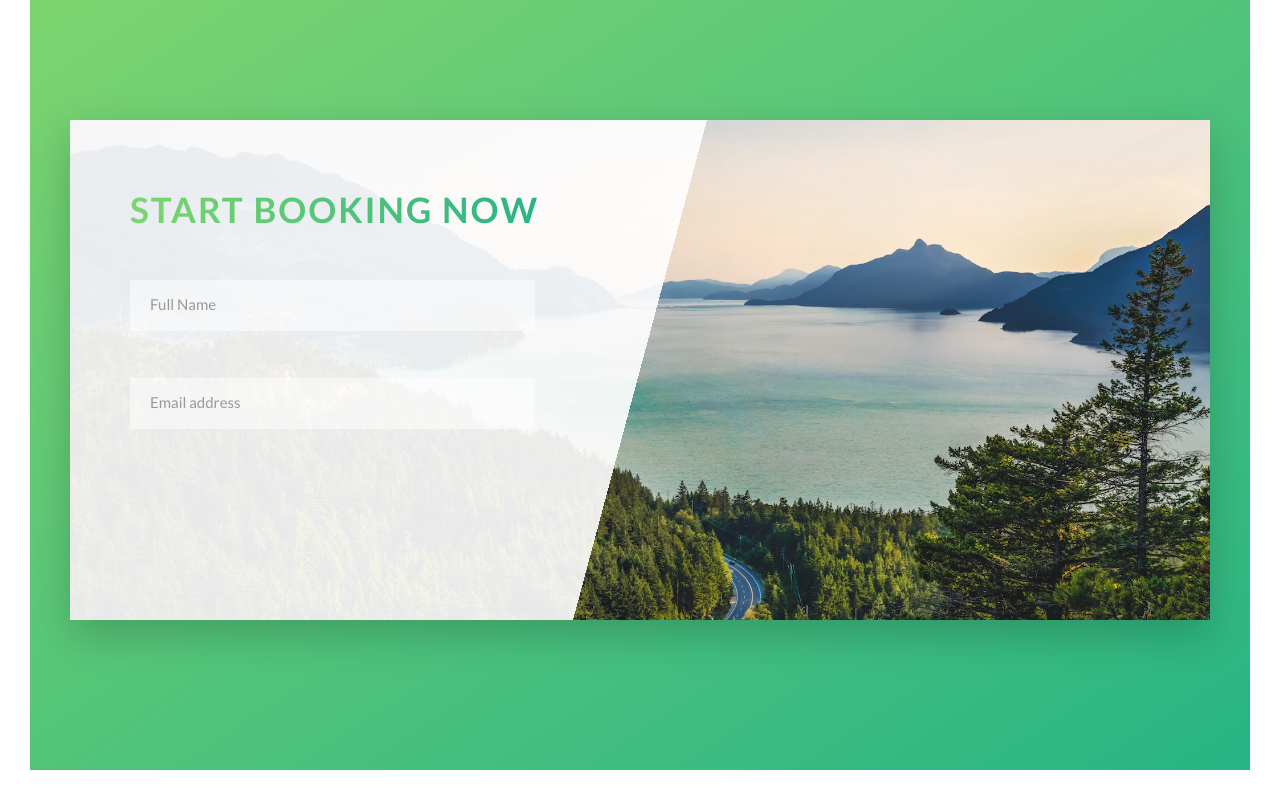
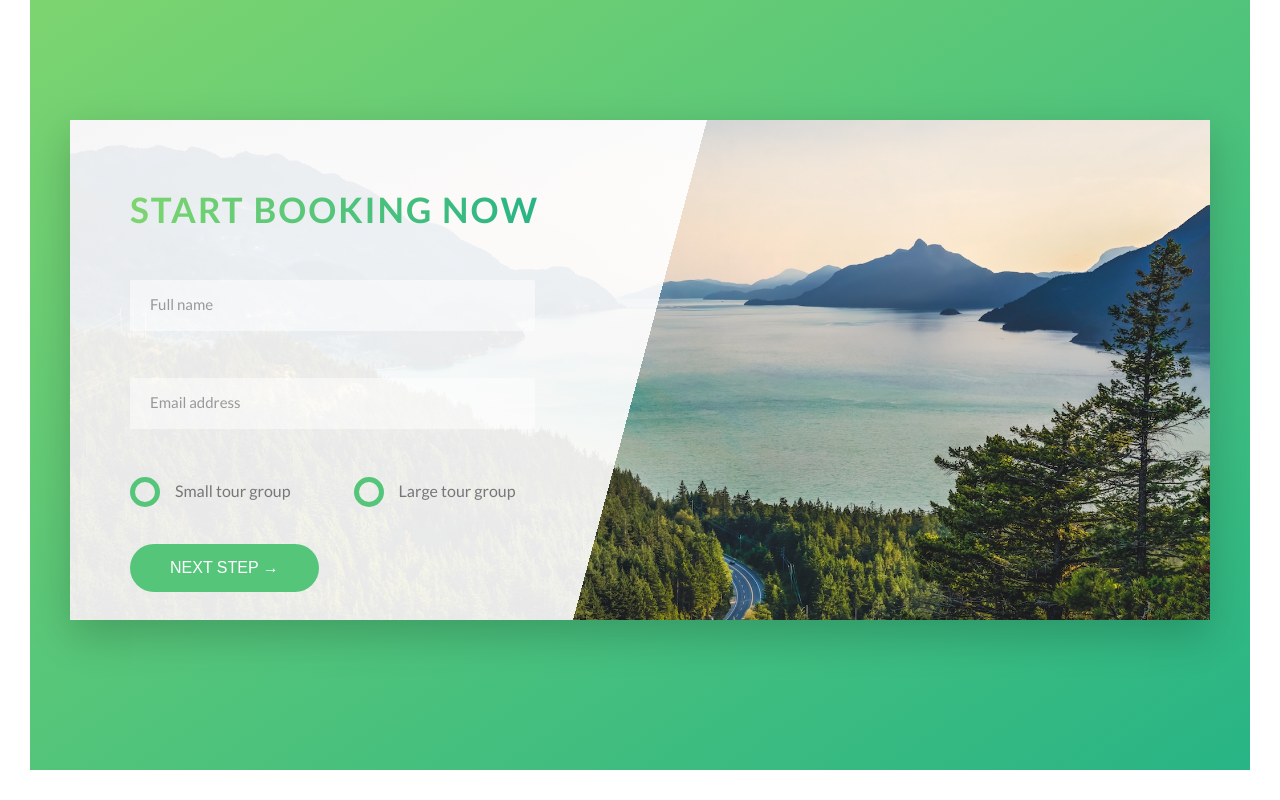
Before and after one commit to sdiperi90/natours_css_practice, a website: page starter/index.html in a window 1280 px wide. Shown: the part 4647-5447 px from the top of the page. Drawn offline with Linux system fonts and the light colour scheme.

Commit message:
completed booking section parrt 3

```diff
--- a/starter/index.html
+++ b/starter/index.html
@@ -274,7 +274,6 @@
             <section class="section-book">
                     <div class="row">
                         <div class="book">
-
                             <div class="book__form">
                                 <form action="#" class="form">
                                     <div class="u-margin-bottom-medium">
@@ -282,16 +281,37 @@
                                             Start booking now
                                         </h2>
                                     </div>
+
                                     <div class="form__group">
-                                    <input type="text" class="form__input" placeholder="Full Name" id="name" required>
-                                    <!-- when there is id="name" and for="name" input and label are connected -->
+                                        <input type="text" class="form__input" placeholder="Full name" id="name" required>
                                         <label for="name" class="form__label">Full name</label>
                                     </div>
+
                                     <div class="form__group">
-                                    <!-- when we set type to email Google Chrome tests if it is valid email -->
                                         <input type="email" class="form__input" placeholder="Email address" id="email" required>
-                                        <!-- when there is id="email" and for="email" input and label are connected -->
                                         <label for="email" class="form__label">Email address</label>
+                                    </div>
+
+                                    <div class="form__group u-margin-bottom-medium">
+                                        <div class="form__radio-group">
+                                            <input type="radio" class="form__radio-input" id="small" name="size">
+                                            <label for="small" class="form__radio-label">
+                                                <span class="form__radio-button"></span>
+                                                Small tour group
+                                            </label>
+                                        </div>
+
+                                        <div class="form__radio-group">
+                                            <input type="radio" class="form__radio-input" id="large" name="size">
+                                            <label for="large" class="form__radio-label">
+                                                <span class="form__radio-button"></span>
+                                                Large tour group
+                                            </label>
+                                        </div>
+                                    </div>
+
+                                    <div class="form__group">
+                                        <button class="btn btn--green">Next step &rarr;</button>
                                     </div>
                                 </form>
                             </div>
--- a/starter/sass/base/_utilities.scss
+++ b/starter/sass/base/_utilities.scss
@@ -1,22 +1,22 @@
 .u-center-text {
-    text-align: center;
+    text-align: center !important;
 }
 
 .u-margin-bottom-small {
-    margin-bottom: 1.5rem;
+    margin-bottom: 1.5rem !important;
 }
 
 .u-margin-bottom-medium {
-    margin-bottom: 4rem;
+    margin-bottom: 4rem !important;
 }
 
 .u-margin-bottom-big {
-    margin-bottom: 8rem;
+    margin-bottom: 8rem !important;
 }
 
 .u-margin-top-big {
-    margin-top: 8rem;
+    margin-top: 8rem !important;
 }
 .u-margin-top-huge {
-    margin-top: 10rem;
+    margin-top: 10rem !important;
 }
--- a/starter/sass/components/_button.scss
+++ b/starter/sass/components/_button.scss
@@ -1,6 +1,8 @@
 /* pseudo classes are special states of a selector. Pseudo classed are used to style elements under special conditions */
 /* there are link, visited states */
 .btn {
+    // & to apply the style to button as well
+    &,
     &:link,
     &:visited {
         text-transform: uppercase;
@@ -13,6 +15,10 @@
         transition: all 0.2s;
         position: relative;
         font-size: $default-font-size;
+
+        //Change for the <button> element
+        border: none;
+        cursor: pointer;
     }
 
     &--white {
@@ -45,7 +51,9 @@
     }
 
     /* -1px from initial "link" state, not hover state */
-    &:active {
+    &:active,
+    &:focus {
+        outline: none;
         transform: translateY(-1px);
         box-shadow: 0 0.5rem 1rem rgba($color-black, 0.2);
     }
--- a/starter/sass/components/_form.scss
+++ b/starter/sass/components/_form.scss
@@ -36,6 +36,7 @@
         &::-webkit-input-placeholder {
             color: $color-grey-dark-2;
         }
+        transition: all 0.3s;
     }
 
     &__label {
@@ -57,4 +58,51 @@
         visibility: hidden;
         transform: translateY(-4rem);
     }
+
+    &__radio-group {
+        width: 49%;
+        display: inline-block;
+    }
+
+    &__radio-input {
+        display: none;
+    }
+
+    &__radio-label {
+        font-size: $default-font-size;
+        cursor: pointer;
+        position: relative;
+        padding-left: 4.5rem;
+    }
+
+    &__radio-button {
+        height: 3rem;
+        width: 3rem;
+        border: 5px solid $color-primary;
+        border-radius: 50%;
+        display: inline-block;
+        position: absolute;
+        left: 0;
+        top: -4;
+
+        // after pseudo element
+        &::after {
+            content: "";
+            display: block;
+            height: 1rem;
+            width: 1rem;
+            border-radius: 50%;
+            position: absolute;
+            top: 50%;
+            left: 50%;
+            transform: translate(-50%, -50%);
+            background-color: $color-primary;
+            opacity: 0;
+            transition: opacity 0.2s;
+        }
+    }
+
+    &__radio-input:checked ~ &__radio-label &__radio-button:after {
+        opacity: 1;
+    }
 }
```
Also changed, not shown: starter/css/style.css. Lines whose indentation alone changed are shown as unchanged.
